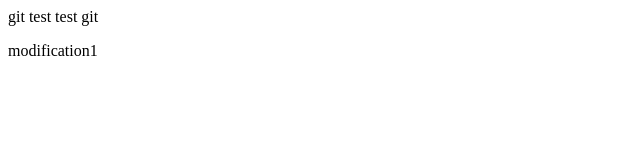
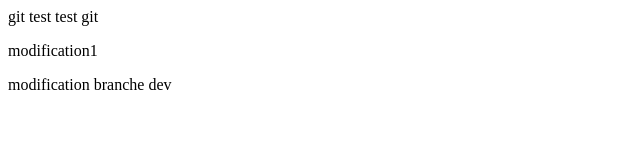
Before and after one commit to oussema-louhibi/projet1, a plain HTML site: page git/index.html in a window 1280 px wide. Shown: the whole page, without its empty margins (0-640 px from the left). Drawn offline with Linux system fonts and the light colour scheme.

Commit message:
modif branch dev

```diff
--- a/git/index.html
+++ b/git/index.html
@@ -5,6 +5,7 @@
         <body>
                 test git
 		<p>modification1</p>
+		<p>modification branche dev</p>
         </body>
 
 </html>
```
